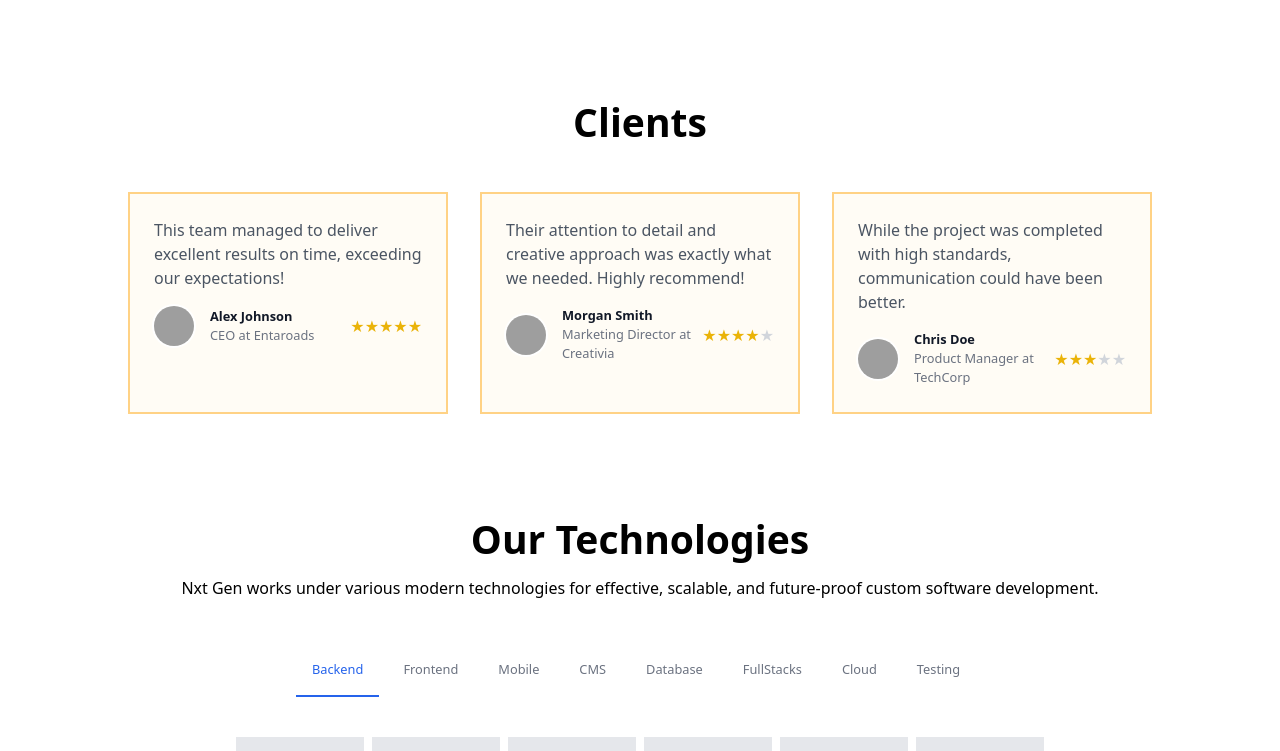
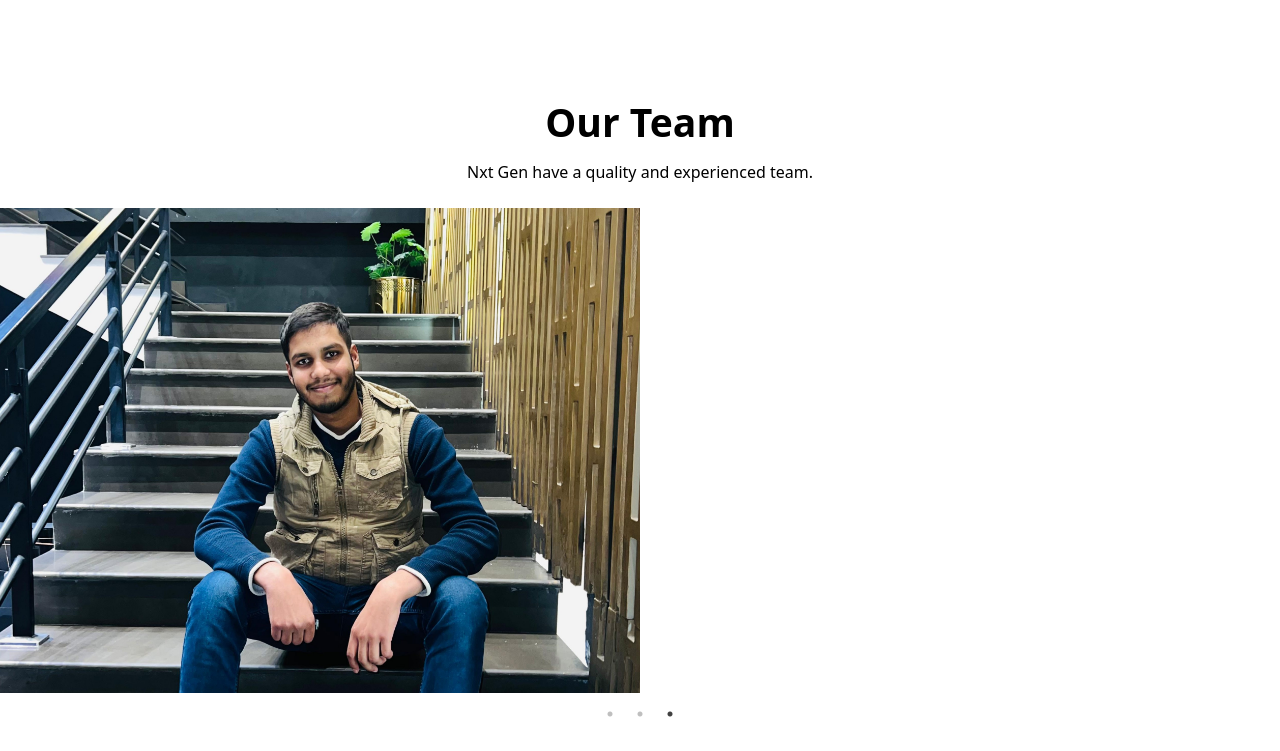
Before and after one commit to NxtG/Portfolio, a React (Create React App) app in the folder Frontend/portfolio-frontend/: page / in a window 1280 px wide. Shown: the part 411-1162 px from the top of the page. Built offline with nearby package versions, Linux system fonts and the light colour scheme; grey boxes are pictures that could not be loaded.

Commit message:
adding a team screen

```diff
--- a/Frontend/portfolio-frontend/package.json
+++ b/Frontend/portfolio-frontend/package.json
@@ -12,6 +12,8 @@
     "react-dom": "^18.2.0",
     "react-router-dom": "^6.22.0",
     "react-scripts": "5.0.1",
+    "react-slick": "^0.30.1",
+    "slick-carousel": "^1.8.1",
     "web-vitals": "^2.1.4"
   },
   "scripts": {
--- a/Frontend/portfolio-frontend/src/App.js
+++ b/Frontend/portfolio-frontend/src/App.js
@@ -4,12 +4,16 @@ import ClientScreen from "./Screens/ClientScreen";
 import Footer from "./Components/Footer";
 import Techstacks from "./Screens/Techstacks";
 import Contact from "./Screens/Contact";
+import Team from "./Screens/Team";
+
 
 
 function App() {
+
     return (
         <>
             <Screen1 />
+            <Team />
             <ClientScreen />
             <Techstacks />
             <Contact />
--- /dev/null
+++ b/Frontend/portfolio-frontend/src/Screens/Team.js
@@ -0,0 +1,29 @@
+import React from 'react'
+import TeamSwiper from "./TeamSwiper";
+
+function Team() {
+    const images = [
+        '/images/rafay.jpeg',
+        '/images/rafay.jpeg',
+        '/images/rafay.jpeg'
+    ];
+  return (
+    <div>
+            <section className="py-8 overflow-x-hidden ">
+                <div className="  ">
+                    <h2 className="text-4xl font-semibold text-center text-grey mb-2">
+                        Our Team
+                    </h2>
+                    <p className="text-lg text-center mx-5 mb-6">
+                        Nxt Gen have a quality and experienced team.
+                    </p>
+                    <div className="">
+                    <TeamSwiper slides={images} />
+                    </div>
+                </div>
+            </section>
+        </div>
+  )
+}
+
+export default Team
--- /dev/null
+++ b/Frontend/portfolio-frontend/src/Screens/TeamSwiper.js
@@ -0,0 +1,31 @@
+// TeamSwiper.js
+
+import React from 'react';
+import Slider from 'react-slick';
+
+import 'slick-carousel/slick/slick.css';
+import 'slick-carousel/slick/slick-theme.css';
+
+const TeamSwiper = ({ slides }) => {
+  const settings = {
+    dots: true,
+    infinite: true,
+    speed: 500,
+    slidesToShow: 1,
+    slidesToScroll: 1,
+    autoplay: true,
+    autoplaySpeed: 2000,
+  };
+
+  return (
+    <Slider {...settings}>
+      {slides.map((slide, index) => (
+        <div key={index} className=''>
+          <img src={slide} alt={`slide-${index}`} className="w-1/2" />
+        </div>
+      ))}
+    </Slider>
+  );
+};
+
+export default TeamSwiper;
--- a/Frontend/portfolio-frontend/src/Screens/Techstacks.js
+++ b/Frontend/portfolio-frontend/src/Screens/Techstacks.js
@@ -4,7 +4,7 @@ import Tab from '../Components/Tab'
 function Techstacks() {
     return (
         <div>
-            <section className="pt-8">
+            <section className="py-8">
                 <div className=" border-solid border-b-2 pb-12">
                     <h2 className="text-4xl font-semibold text-center text-grey mb-2">
                         Our Technologies
```
Also changed, not shown: Frontend/portfolio-frontend/src/Screens/Screen1.js (+0 -13 lines), Frontend/portfolio-frontend/public/images/rafay.jpeg (added), 1 other file (tests, documents, lock files or other folders).
